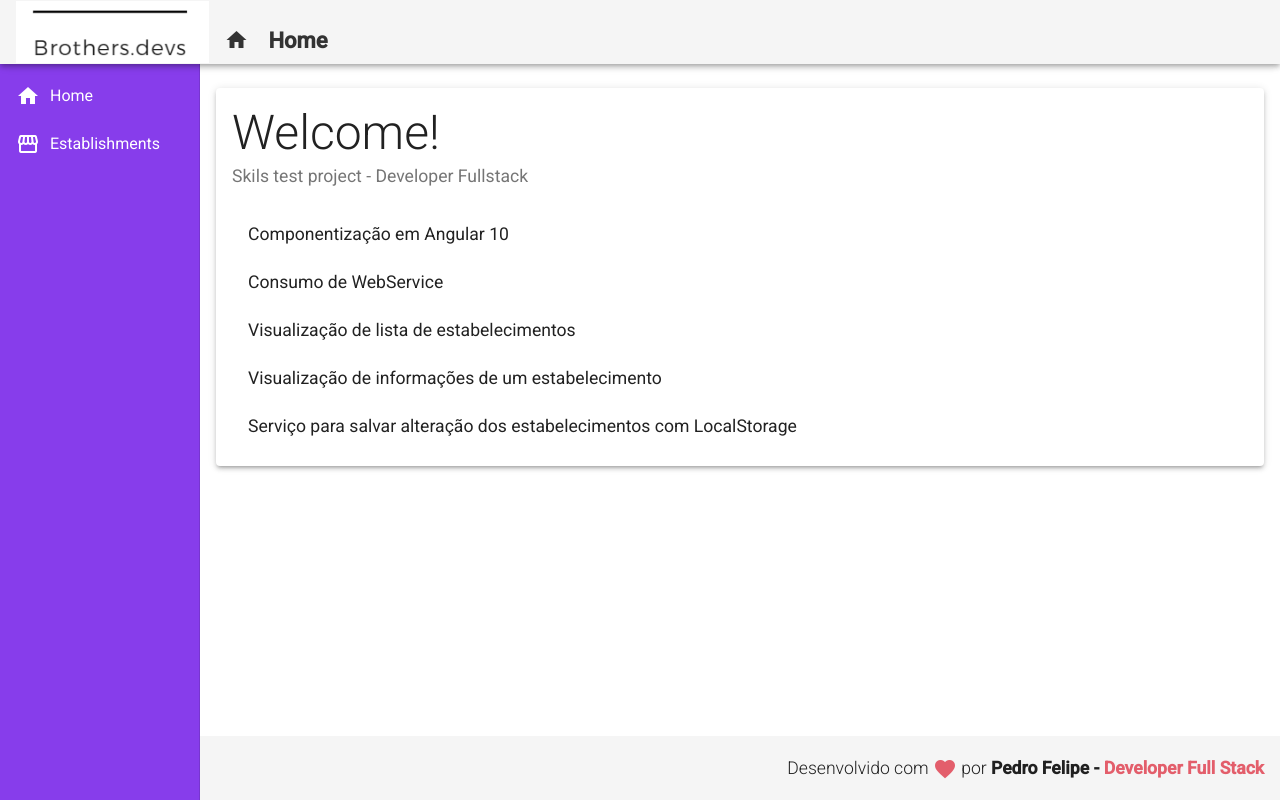
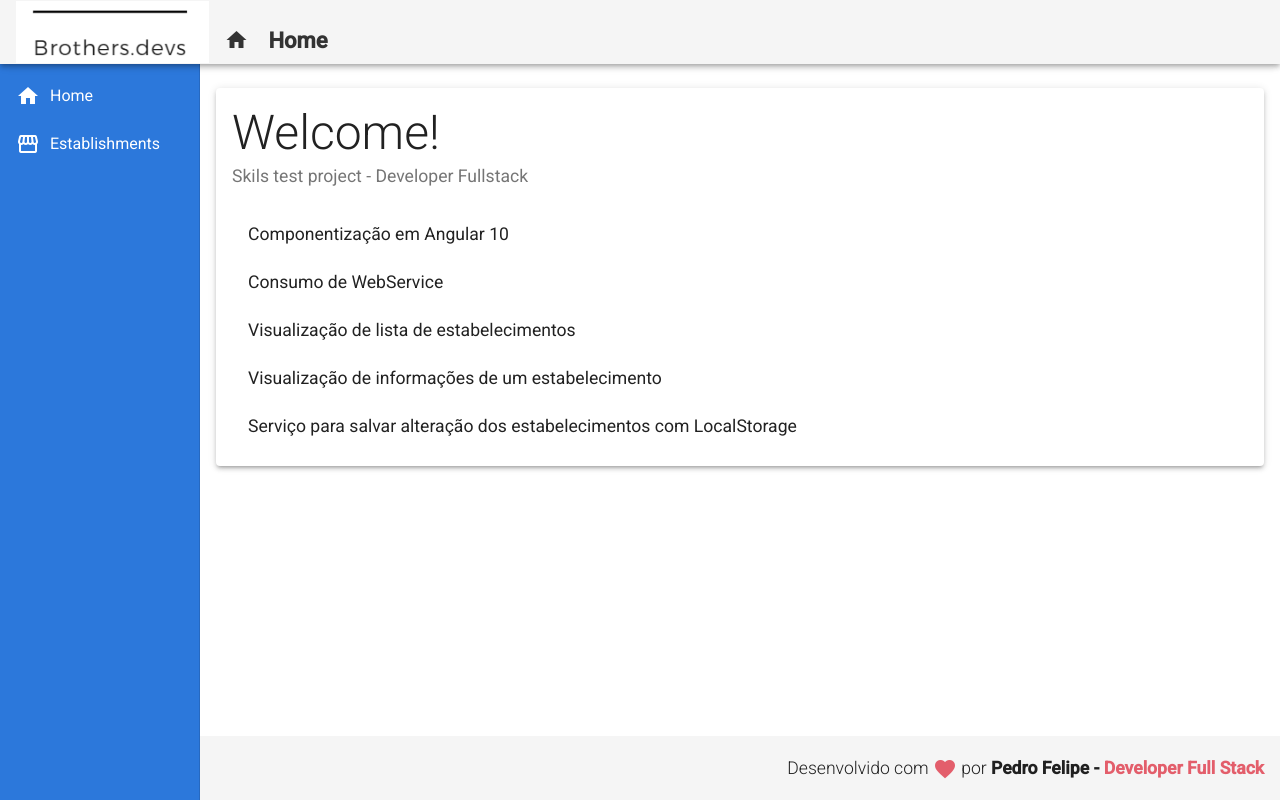
Before and after one commit to LordPedroFelipe/frontend-challenge, an Angular app: page / in a window 1280 px wide. Built offline with nearby package versions, Linux system fonts and the light colour scheme.

Commit message:
#000 - Ajustes

```diff
--- a/src/app/components/establishments/establishment-card/establishment-card.component.css
+++ b/src/app/components/establishments/establishment-card/establishment-card.component.css
@@ -2,6 +2,6 @@
   margin: 1rem 0 0 0;
   border-left-width: 7px;
   border-left-style: solid;
-  border-left-color: #3f51b5;
+  border-left-color: #2c78db;
   cursor: pointer;
 }
--- a/src/app/components/template/nav/nav.component.css
+++ b/src/app/components/template/nav/nav.component.css
@@ -1,5 +1,5 @@
 .sidenav {
-  background-color: #873deb;
+  background-color: #2c78db;
   width: 200px;
 }
 
```
